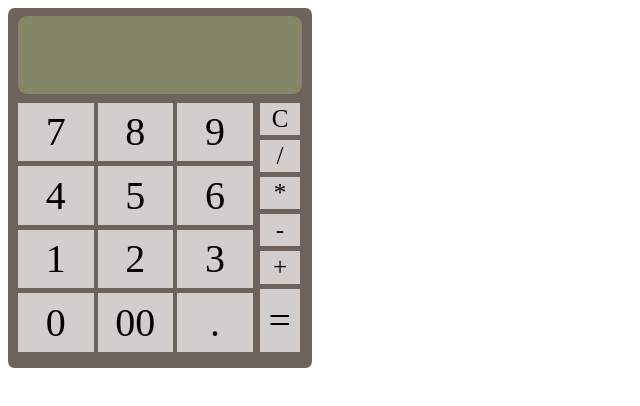
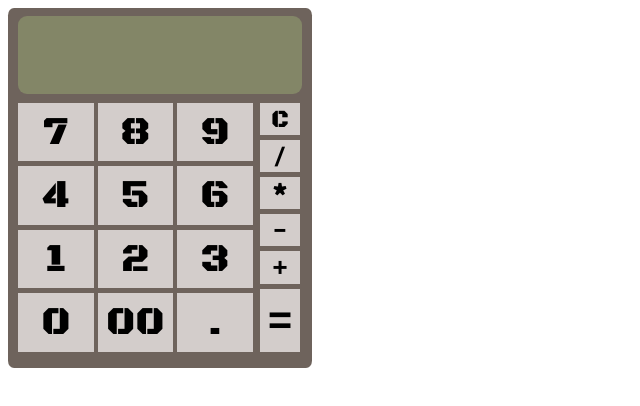
Before and after one commit to AlvaroLuizMS/Calculadora, a plain HTML site: page Calculadora/index.html in a window 1280 px wide. Shown: the whole page, without its empty margins (0-640 px from the left). Drawn offline with Linux system fonts and the light colour scheme; the site is published under a folder, as on GitHub Pages, so addresses that start at the root find nothing.

Commit message:
Update CSS

```diff
--- a/Calculadora/sobre.css
+++ b/Calculadora/sobre.css
@@ -1,13 +1,13 @@
 body {
     width: 500px;
     height: 200px;
-    max-width: 400px;
-    max-height: 350px;
+    max-width: 500px;
+    max-height: 450px;
 }
 
 @font-face {
     font-family: digital;
-    src: url('/fonts/BlackOpsOne-Regular.ttf');
+    src: url('fonts/BlackOpsOne-Regular.ttf');
 }
 
 div.calc {
```
